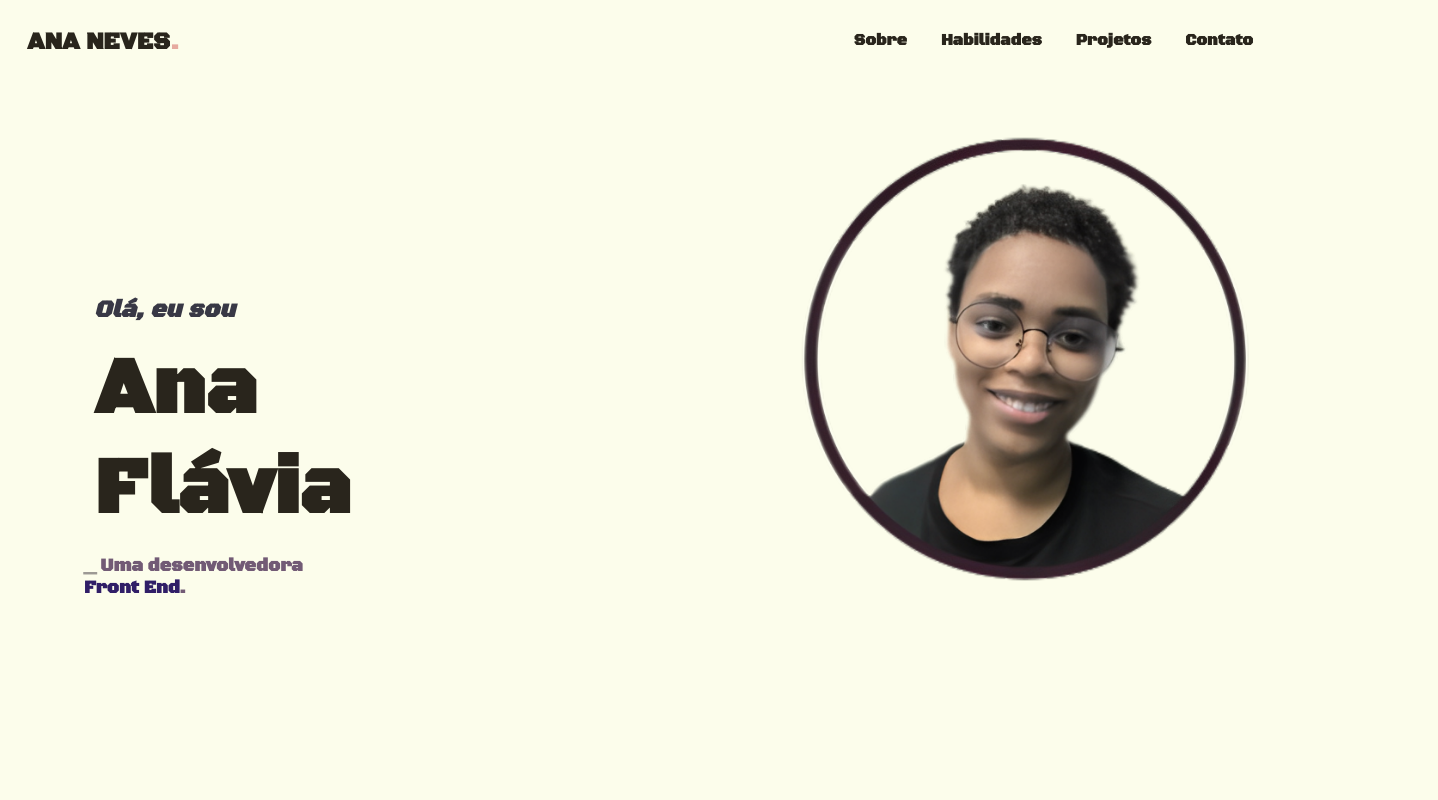
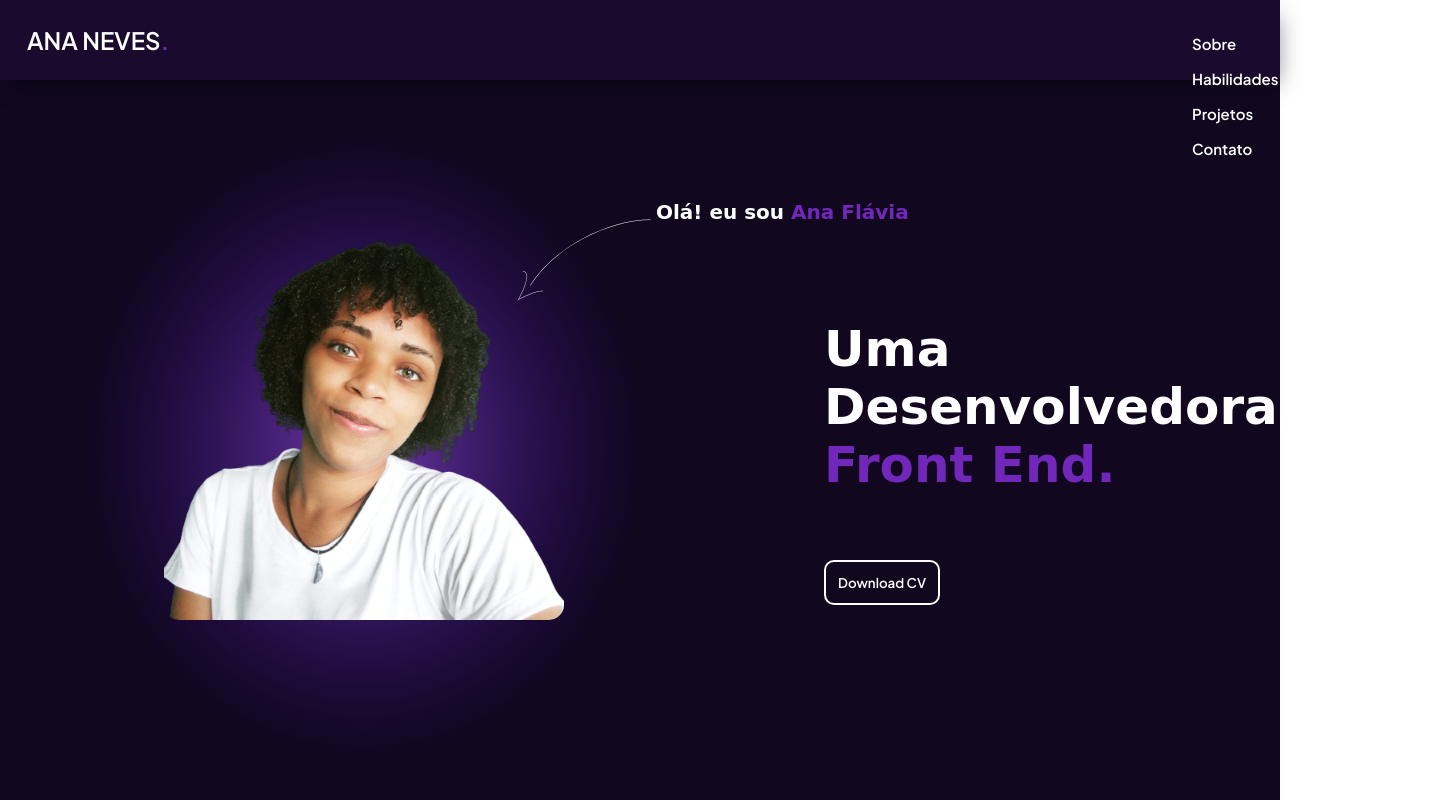
Before and after one commit to AnaD3v/meuportifolio, a plain HTML site: page index.html in a window 1280 px wide. Shown: the top 800 px of the page, 1438 px wide, since content can reach past the window. Drawn offline with Linux system fonts and the light colour scheme; a web font is replaced by a local one.

Commit message:
Atualização do portifólio

```diff
--- a/index.html
+++ b/index.html
@@ -5,14 +5,19 @@
     <meta http-equiv="X-UA-Compatible" content="IE=edge" />
     <meta name="viewport" content="width=device-width, initial-scale=1.0" />
     <title>Portifólio Projeto</title>
-    <link rel="icon" type="image/png" href="favicon.ico">
+    <link rel="icon" type="image/png" href="favicon.ico" />
     <link rel="stylesheet" href="style.css" />
     <script src="index.js"></script>
     <link rel="preconnect" href="https://fonts.googleapis.com" />
     <link rel="preconnect" href="https://fonts.gstatic.com" crossorigin />
-    <link rel="preconnect" href="https://fonts.googleapis.com">
-    <link rel="preconnect" href="https://fonts.gstatic.com" crossorigin>
-    <link href="https://fonts.googleapis.com/css2?family=Black+Ops+One&family=Kanit:ital,wght@0,200;0,300;1,200&display=swap" rel="stylesheet">
+    <link
+      href="https://fonts.googleapis.com/css2?family=Black+Ops+One&family=Kanit:ital,wght@0,200;0,300;1,200&family=Plus+Jakarta+Sans:wght@600&family=Preahvihear&display=swap"
+      rel="stylesheet"
+    />
+    <link
+      href="https://fonts.googleapis.com/css2?family=Black+Ops+One&family=Kanit:ital,wght@0,200;0,300;1,200&display=swap"
+      rel="stylesheet"
+    />
   </head>
   <body>
     <div class="container">
@@ -26,17 +31,22 @@
         </div>
       </header>
       <section class="section">
+        <div class="photoEffect">
+          <img
+            src="minha_foto-removebg-preview (1).png"
+            class="photo"
+            alt="photoDev"
+          />
+          <img src="gradient.svg" alt="imgGradient" class="imgGradient" />
+        </div>
+        <img src="arrow.svg" alt="arrow" class="arrow">
+        <h1 class="title title1">
+          Olá! eu sou
+          <span class="front">Ana Flávia</span>
+        </h1>
         <div class="titles">
-          <h1 class="title title1">Olá, eu sou</h1>
-          <h1 class="title title2">Ana Flávia</h1>
-          <h1 class="title title3">
-            <span class="freature">_</span> Uma desenvolvedora
-            <span class="front">Front End</span>.
-          </h1>
-        </div>
-        <div class="photoDev">
-          <img src="photo.png".png" class="photo" alt="photoDev" />
-          <div class="clear"></div>
+          <h1 class="title title2">Uma Desenvolvedora <span class="front">Front End.</span></h1>
+          <button class="buttonCV">Download CV</button>
         </div>
       </section>
       <aside class="aside"></aside>
--- a/style.css
+++ b/style.css
@@ -2,111 +2,156 @@
     padding: 0;
     margin: 0;
     box-sizing: border-box;
-    background-color: #fcfdeb;
+}
+.container{
+    width: 100%;
+    height: 4298px;
+    background-color:#11071F;;
 }
 
+
+.logo{
+    display: flex;
+    font-family: 'Plus Jakarta Sans', cursive;
+    color: #ffffff;
+    padding: 7px;
+    background-color: transparent;
+    align-items: center;
+    margin-left: 20px;
+}
+.spanLogo{
+    display: flex;
+    color: #7127BA;
+    background-color: transparent;
+
+}
 .header{
     display: flex;
     justify-content: space-between;
-    align-items: normal;
-    padding: 20px;
+    width: 100%;
     height: 80px;
+    background: #1A0B2E;
+    box-shadow: 5px 10px 25px -8px rgba(0, 0, 0, 0.50);
 }
 
 .buttons{
-    display: flex;
-    gap: 20px;
+    gap: 25px;
+    background-color: transparent;
+    position: absolute;
+    padding-left: 148vh;
+    padding-top: 3.3vh;
 }
 
 .button{
-    padding: 7px;
-    border: none 2px transparent;
+    border: none 0px transparent;
     font-size: 15px;
     cursor: pointer;
-    transition: 0.2s;
-    font-family: 'Black Ops One', cursive;
-    font-size: 16px;
-    font-weight: bolder;
-    color: #29251c;
+    font-family: 'Plus Jakarta Sans', cursive;
+    color: #ffffff;
+    background-color: transparent;
+    margin-right: 25px;
+    transition: 0.3s;
+    padding: 8px;
 }
 
+
 .button:hover{
-    border-bottom: solid 2px transparent;
-    color: #e6aa9f;
+    border-bottom: solid 2px #ffffff;
 }
+
 
 .section{
     display: flex;
     flex-direction: row;
-    gap: 50vh;
 }
 
-.title{
+.photo {
+    height:400px;
+    width: 400px;
+    margin-top: 15vh;
+    margin-left: 15vh;
+    border-radius: 15px 15px 15px 15px;
+    position: absolute;
+    flex-shrink: 0;
+    z-index: 2;
+}
+.imgGradient{
+    position: absolute;
+    z-index: 1;
+    margin-top: 22vh;
+    margin-left: 15vh;
+    height: 80vh;
+    width: 70vh;
+}
+.photoEffect{
+    display: flex;
+    align-items: center;
+    justify-content: center;
+    position: relative;
+    padding: 20vh;
+    margin-left: 18vh;
+    margin-top: 15vh;
+}
+.arrow{
+    display: flex;
+    position: absolute;
+    margin-left: 60vh;
+    margin-top: 10vh;
+    height: 25vh;
+
+}
+
+.titles{
     color: #301E67;
-    margin-left: 30px;
-    margin-top: 15px;
+    margin-right: 30px;
+    margin-top: 30vh;
+    display: flex;
+    flex-direction: column;
+    padding-left: 45vh;
+    padding-right: 20vh;
+    gap: 50px;
 }
 
 
+
 .title1{
-    font-family: 'Black Ops One', cursive;
-    font-style: italic;
-    color: #383845;
-    font-size: 3vh;
+    font-family: 'Preahvihear', cursive;
+    justify-content: center;
+    flex-shrink: 0;
+    color:#ffffff;
+    font-size: 20px;
+    position: absolute;
+    margin-left: 82vh;
+    margin-top: 15vh;
 }
 
 .title2{
-    font-size: 80px;
-    font-family: 'Black Ops One', cursive;
-    color: #29251c;
+    font-family: 'Preahvihear', cursive;
+    color: #ffffff;
+    font-size: 50px;
+}
+.buttonCV{
+    display: flex;
+    position: absolute;
+    margin-top: 30vh;
+    padding: 12px;
+    border: solid 2px #ffffff;
+    background-color: transparent;
+    color: #ffffff;
+    border-radius: 10px;
+    font-family: 'Plus Jakarta Sans', cursive;
+    cursor: pointer;
+    transition: 0.3s;
 }
 
-.title3{
-    font-family: 'Black Ops One', cursive;
-    font-size: 18px;
-    margin-left: 20px;
-    color: #725b75;
+.buttonCV:hover{
+    background-color: #ffffff;
+    color: #7127BA;
 }
 
 .freature{
-    font-stretch:narrower ;
-    color: #9c9994;
+    display: flex;
 }
 .front{
-    color: #301E67;
+    color: #7127BA;
 }
-
-.photoDev .photo{
-    height:500px;
-    width: 550px;
-    object-fit: cover;
-    margin-top: 45px;
-    margin-right: 50px;
-}
-@keyframes float{
-	0%,100%{
-		transform:translatey(0)
-	}
-	50%{
-		transform:translatey(-15px)
-	}
-}
-.photoDev {
-    animation: float 2s ease-in-out infinite;
-}
-
-.titles{
-    margin-top: 25vh;
-    margin-left: 8vh;
-}
-.logo{
-    display: flex;
-    font-family: 'Black Ops One', cursive;
-    color: #29251c;
-    padding: 7px;
-}
-.spanLogo{
-    display: flex;
-    color: #e6aa9f;
-
-}
```
Also changed, not shown: arrow.svg (added), eclipse.svg (added), gradient.svg (added), minha_foto-removebg-preview (1).png (added), photo.png (deleted).
